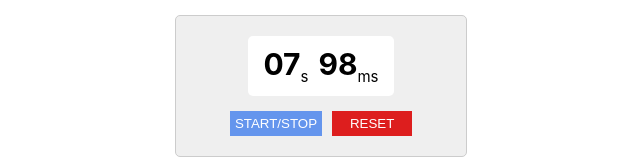
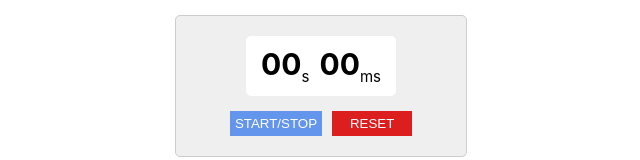
Before and after one commit to shrikant9907/react-js-examples, a React (Create React App) app: page / in a window 1280 px wide. Shown: the top 160 px of the page, without its empty margins (319-959 px from the left). Built offline with nearby package versions, Linux system fonts and the light colour scheme.

Commit message:
stop watch update

```diff
--- a/src/components/StopWatch.jsx
+++ b/src/components/StopWatch.jsx
@@ -39,7 +39,7 @@ const StopWatch = () => {
     let newTimer = Object.assign({}, timer);
     let timeInterval = null;
 
-    if (!timerRunning) {
+    if (timerRunning) {
 
       timeInterval = setInterval(() => {
 
@@ -72,7 +72,9 @@ const StopWatch = () => {
         newTimer.seconds = seconds;
         newTimer.miliseconds = miliseconds;
 
-        setTimer({...timer, ...newTimer});
+        setTimer((preTimer) => {
+          return {...preTimer, ...newTimer}
+        });
       }, 10);
 
     } else {
```
